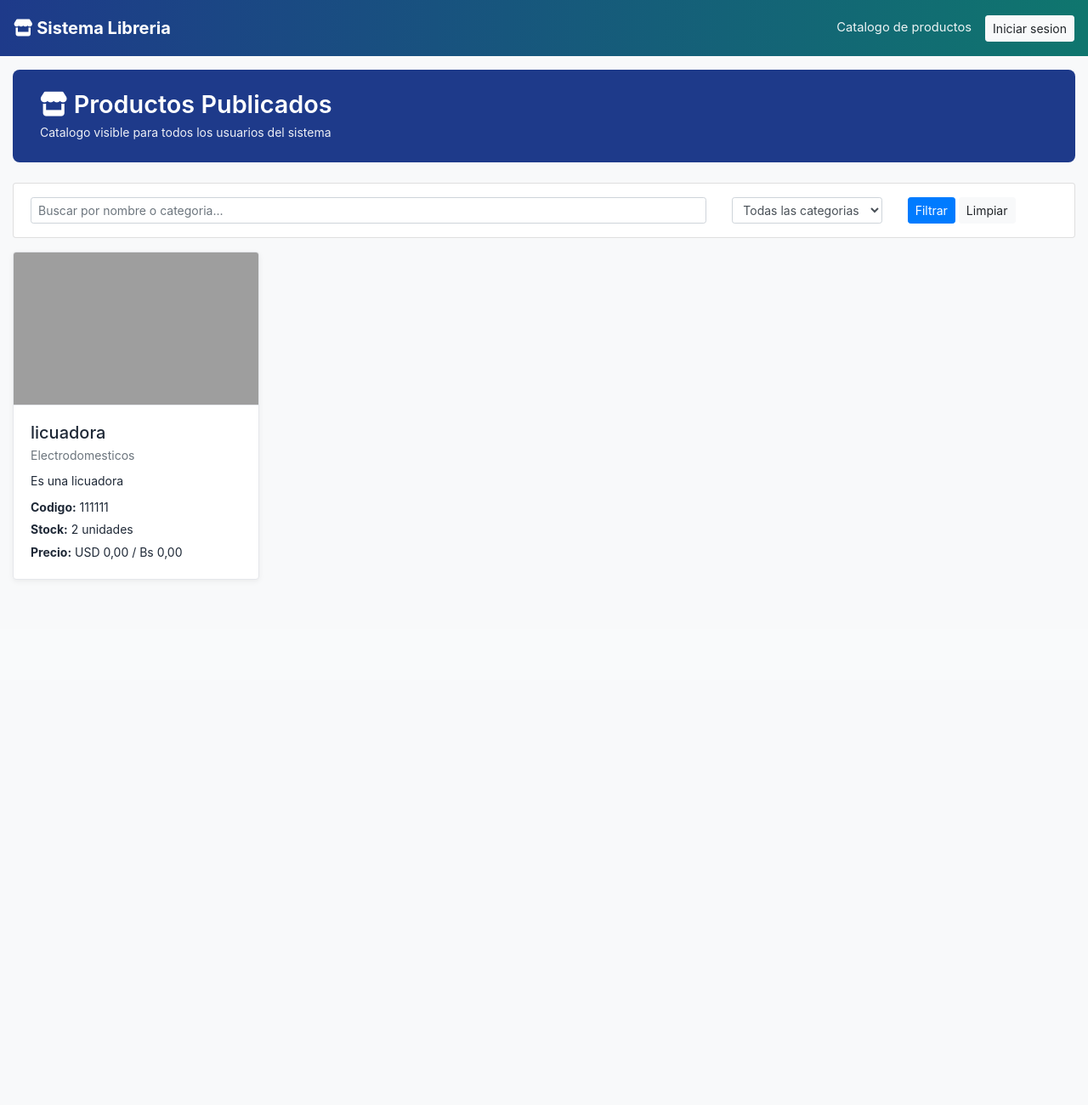
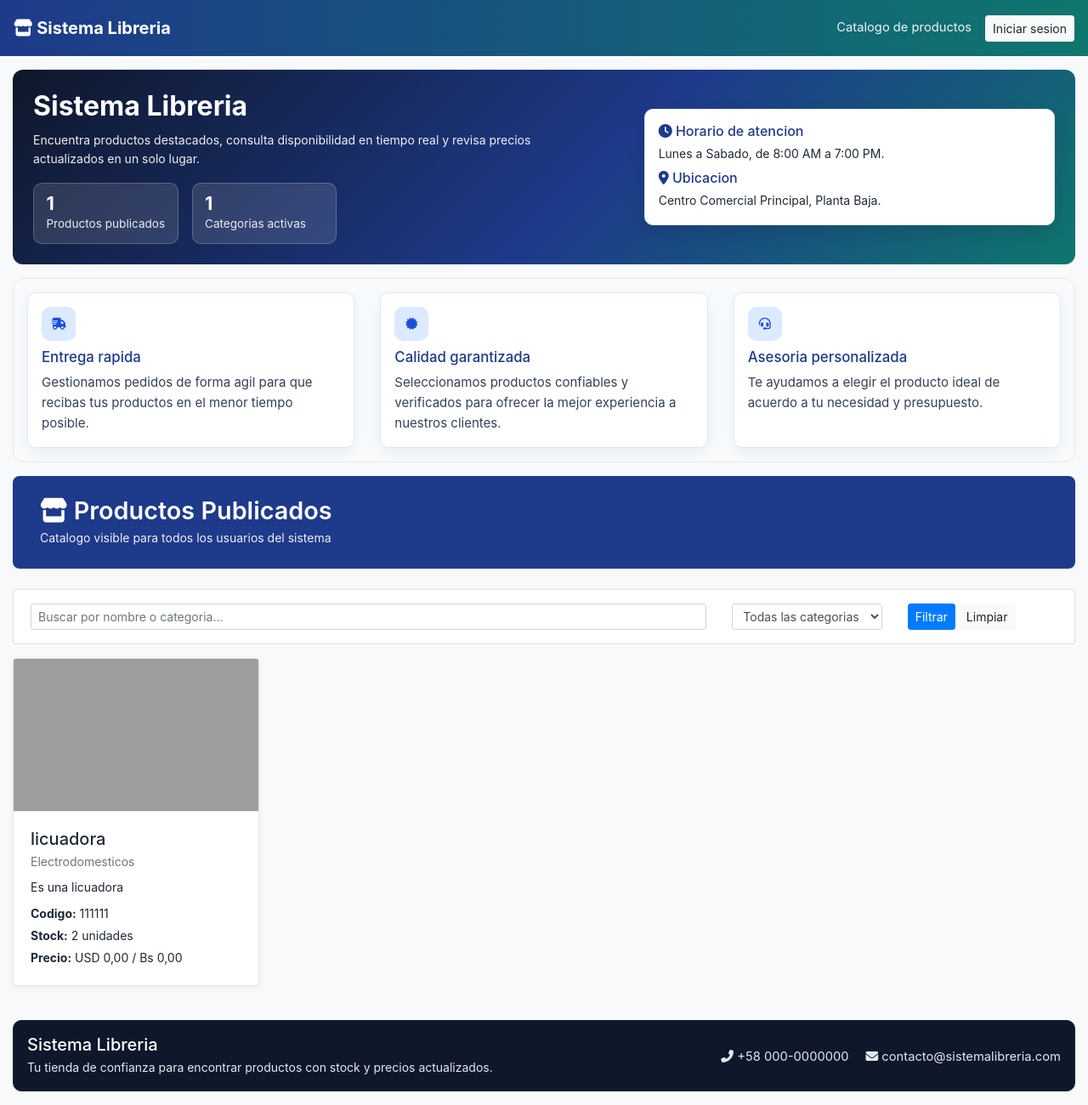
Before and after one commit to Guilder23/Sistema-Libreria, a Django app: page / in a window 1280 px wide. Shown: the whole page at 85% size. Before the commit the page ends 682 px from the top, so only its background shows below. Run offline with Django 4.2, Linux system fonts and the light colour scheme; data comes from the database, SQL or seed files in the repository; both versions use the stored data as it was after the commit; some libraries are stand-ins or nearby versions; grey boxes are pictures that could not be loaded.

Commit message:
Cambiosen el index

```diff
--- a/static/css/core/inicio.css
+++ b/static/css/core/inicio.css
@@ -1,6 +1,9 @@
 .navbar-publica {
     background: linear-gradient(90deg, #1e3a8a 0%, #0f766e 100%);
     padding: 0.75rem 1rem;
+    position: sticky;
+    top: 0;
+    z-index: 1030;
 }
 
 .navbar-publica .navbar-brand {
@@ -21,6 +24,124 @@
 
 .navbar-publica .btn-outline-light {
     margin-left: 0.35rem;
+}
+
+.landing-hero {
+    background: linear-gradient(135deg, #0f172a 0%, #1e3a8a 55%, #0f766e 100%);
+    border-radius: 12px;
+    padding: 1.5rem;
+    color: #fff;
+}
+
+.landing-titulo {
+    font-size: 2rem;
+    font-weight: 700;
+    margin-bottom: 0.6rem;
+}
+
+.landing-texto {
+    color: rgba(255, 255, 255, 0.92);
+    max-width: 640px;
+    margin-bottom: 1rem;
+}
+
+.landing-metricas {
+    display: flex;
+    gap: 1rem;
+    flex-wrap: wrap;
+}
+
+.metrica-item {
+    min-width: 170px;
+    background: rgba(255, 255, 255, 0.12);
+    border: 1px solid rgba(255, 255, 255, 0.2);
+    border-radius: 10px;
+    padding: 0.7rem 0.9rem;
+    display: flex;
+    flex-direction: column;
+}
+
+.metrica-valor {
+    font-size: 1.35rem;
+    font-weight: 700;
+    line-height: 1.2;
+}
+
+.metrica-label {
+    font-size: 0.85rem;
+    color: rgba(255, 255, 255, 0.9);
+}
+
+.landing-info-card {
+    background: #fff;
+    color: #1f2937;
+    border-radius: 10px;
+    padding: 1rem;
+    border: 1px solid #e5e7eb;
+    box-shadow: 0 8px 20px rgba(15, 23, 42, 0.15);
+}
+
+.landing-info-card h5 {
+    color: #1e3a8a;
+    margin-bottom: 0.35rem;
+    font-size: 1rem;
+}
+
+.landing-servicios {
+    background: #f8fafc;
+    border: 1px solid #e5e7eb;
+    border-radius: 12px;
+    padding: 1rem;
+}
+
+.servicio-card {
+    background: #fff;
+    border: 1px solid #dbeafe;
+    border-radius: 10px;
+    padding: 1rem;
+    box-shadow: 0 6px 16px rgba(15, 23, 42, 0.06);
+}
+
+.servicio-card h4 {
+    font-size: 1.05rem;
+    margin-bottom: 0.45rem;
+    color: #1e3a8a;
+}
+
+.servicio-card p {
+    margin-bottom: 0;
+    color: #334155;
+    font-size: 0.94rem;
+}
+
+.servicio-icono {
+    width: 40px;
+    height: 40px;
+    border-radius: 10px;
+    display: inline-flex;
+    align-items: center;
+    justify-content: center;
+    background: #dbeafe;
+    color: #1d4ed8;
+    margin-bottom: 0.6rem;
+}
+
+.footer-publico {
+    background: #0f172a;
+    color: #e2e8f0;
+    border-radius: 10px;
+    padding: 1rem;
+    border: 1px solid #1e293b;
+}
+
+.footer-publico h5 {
+    color: #fff;
+}
+
+.footer-dato {
+    display: inline-block;
+    margin-top: 0.2rem;
+    font-size: 0.92rem;
 }
 
 .page-header {
@@ -72,4 +193,15 @@
     .navbar-publica .btn {
         margin-top: 0.4rem;
     }
+
+    .landing-titulo {
+        font-size: 1.6rem;
+    }
 }
+
+@media (max-width: 767px) {
+    .footer-dato {
+        display: block;
+        margin-left: 0;
+    }
+}
--- a/templates/core/inicio.html
+++ b/templates/core/inicio.html
@@ -8,6 +8,7 @@
 {% endblock %}
 
 {% block contenido %}
+{% if not user.is_authenticated %}
 <nav class="navbar navbar-expand-lg navbar-publica">
     <a class="navbar-brand" href="{% url 'core:inicio' %}"><i class="fas fa-store"></i> Sistema Libreria</a>
     <button class="navbar-toggler" type="button" data-toggle="collapse" data-target="#navbarPublica" aria-controls="navbarPublica" aria-expanded="false" aria-label="Alternar navegacion">
@@ -17,18 +18,69 @@
         <ul class="navbar-nav ml-auto align-items-lg-center">
             <li class="nav-item mr-lg-2"><span class="texto-navbar">Catalogo de productos</span></li>
             <li class="nav-item">
-                {% if user.is_authenticated %}
-                <a class="btn btn-light btn-sm" href="{% url 'productos:listar_productos' %}">Panel de gestion</a>
-                <a class="btn btn-outline-light btn-sm" href="{% url 'core:logout' %}">Cerrar sesion</a>
-                {% else %}
                 <a class="btn btn-light btn-sm" href="{% url 'core:login' %}">Iniciar sesion</a>
-                {% endif %}
             </li>
         </ul>
     </div>
 </nav>
+{% endif %}
 
 <div class="container-fluid py-3">
+    {% if not user.is_authenticated %}
+    <section class="landing-hero mb-3">
+        <div class="row align-items-center">
+            <div class="col-lg-7 mb-3 mb-lg-0">
+                <h1 class="landing-titulo">Sistema Libreria</h1>
+                <p class="landing-texto">Encuentra productos destacados, consulta disponibilidad en tiempo real y revisa precios actualizados en un solo lugar.</p>
+                <div class="landing-metricas">
+                    <div class="metrica-item">
+                        <span class="metrica-valor">{{ productos_publicados.paginator.count }}</span>
+                        <span class="metrica-label">Productos publicados</span>
+                    </div>
+                    <div class="metrica-item">
+                        <span class="metrica-valor">{{ categorias|length }}</span>
+                        <span class="metrica-label">Categorias activas</span>
+                    </div>
+                </div>
+            </div>
+            <div class="col-lg-5">
+                <div class="landing-info-card">
+                    <h5><i class="fas fa-clock"></i> Horario de atencion</h5>
+                    <p class="mb-2">Lunes a Sabado, de 8:00 AM a 7:00 PM.</p>
+                    <h5><i class="fas fa-map-marker-alt"></i> Ubicacion</h5>
+                    <p class="mb-0">Centro Comercial Principal, Planta Baja.</p>
+                </div>
+            </div>
+        </div>
+    </section>
+
+    <section class="landing-servicios mb-3">
+        <div class="row">
+            <div class="col-lg-4 mb-3 mb-lg-0">
+                <article class="servicio-card h-100">
+                    <div class="servicio-icono"><i class="fas fa-shipping-fast"></i></div>
+                    <h4>Entrega rapida</h4>
+                    <p>Gestionamos pedidos de forma agil para que recibas tus productos en el menor tiempo posible.</p>
+                </article>
+            </div>
+            <div class="col-lg-4 mb-3 mb-lg-0">
+                <article class="servicio-card h-100">
+                    <div class="servicio-icono"><i class="fas fa-certificate"></i></div>
+                    <h4>Calidad garantizada</h4>
+                    <p>Seleccionamos productos confiables y verificados para ofrecer la mejor experiencia a nuestros clientes.</p>
+                </article>
+            </div>
+            <div class="col-lg-4">
+                <article class="servicio-card h-100">
+                    <div class="servicio-icono"><i class="fas fa-headset"></i></div>
+                    <h4>Asesoria personalizada</h4>
+                    <p>Te ayudamos a elegir el producto ideal de acuerdo a tu necesidad y presupuesto.</p>
+                </article>
+            </div>
+        </div>
+    </section>
+    {% endif %}
+
     <div class="page-header">
         <div class="page-header-content">
             <h1 class="page-title"><i class="fas fa-store"></i> Productos Publicados</h1>
@@ -139,6 +191,21 @@
             </div>
         </div>
     </div>
+
+    {% if not user.is_authenticated %}
+    <footer class="footer-publico mt-4">
+        <div class="row align-items-center">
+            <div class="col-md-7 mb-2 mb-md-0">
+                <h5 class="mb-1">Sistema Libreria</h5>
+                <p class="mb-0">Tu tienda de confianza para encontrar productos con stock y precios actualizados.</p>
+            </div>
+            <div class="col-md-5 text-md-right">
+                <span class="footer-dato"><i class="fas fa-phone-alt"></i> +58 000-0000000</span>
+                <span class="footer-dato ml-md-3"><i class="fas fa-envelope"></i> contacto@sistemalibreria.com</span>
+            </div>
+        </div>
+    </footer>
+    {% endif %}
 </div>
 {% endblock %}
 
```
Also changed, not shown: db.sqlite3.
